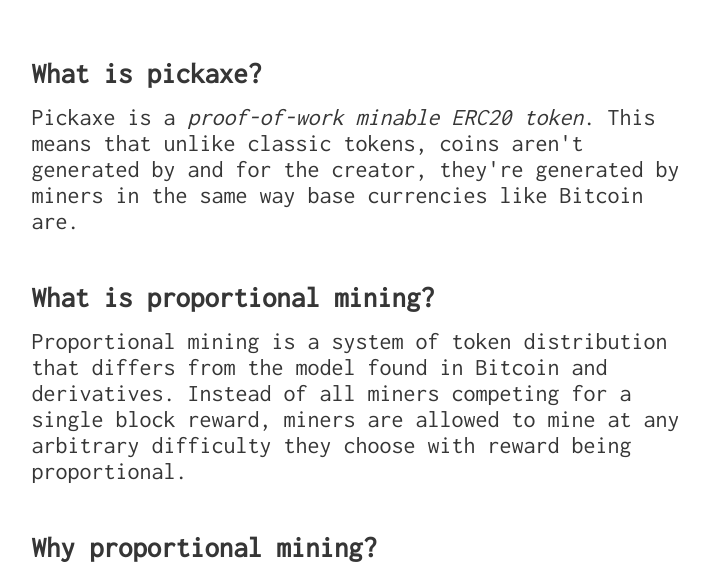
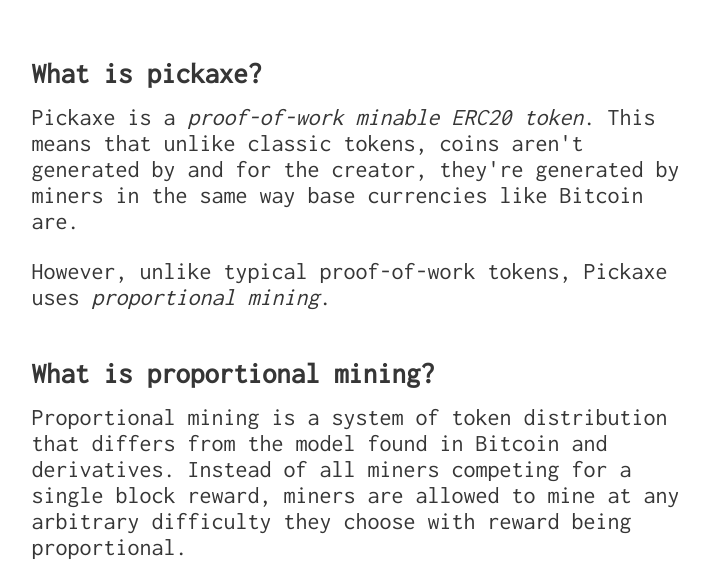
Before and after one commit to montyanderson/pickaxe.cash, a plain HTML site: page index.html in a window 1280 px wide. Shown: the part 223-798 px from the top of the page, without its empty margins (282-991 px from the left). Drawn offline with Linux system fonts and the light colour scheme.

Commit message:
slight content updates

```diff
--- a/index.html
+++ b/index.html
@@ -23,6 +23,8 @@
 				<h3>What is pickaxe?</h3>
 
 				<p>Pickaxe is a <i>proof-of-work minable ERC20 token</i>. This means that unlike classic tokens, coins aren't generated by and for the creator, they're generated by miners in the same way base currencies like Bitcoin are.</p>
+
+				<p>However, unlike typical proof-of-work tokens, Pickaxe uses <i>proportional mining</i>.</p>
 			</section>
 
 			<section>
--- a/style.css
+++ b/style.css
@@ -56,6 +56,7 @@ h3 {
 
 p {
 	font-size: 1.5rem;
+	margin-bottom: 1.5rem;
 }
 
 section {
```
